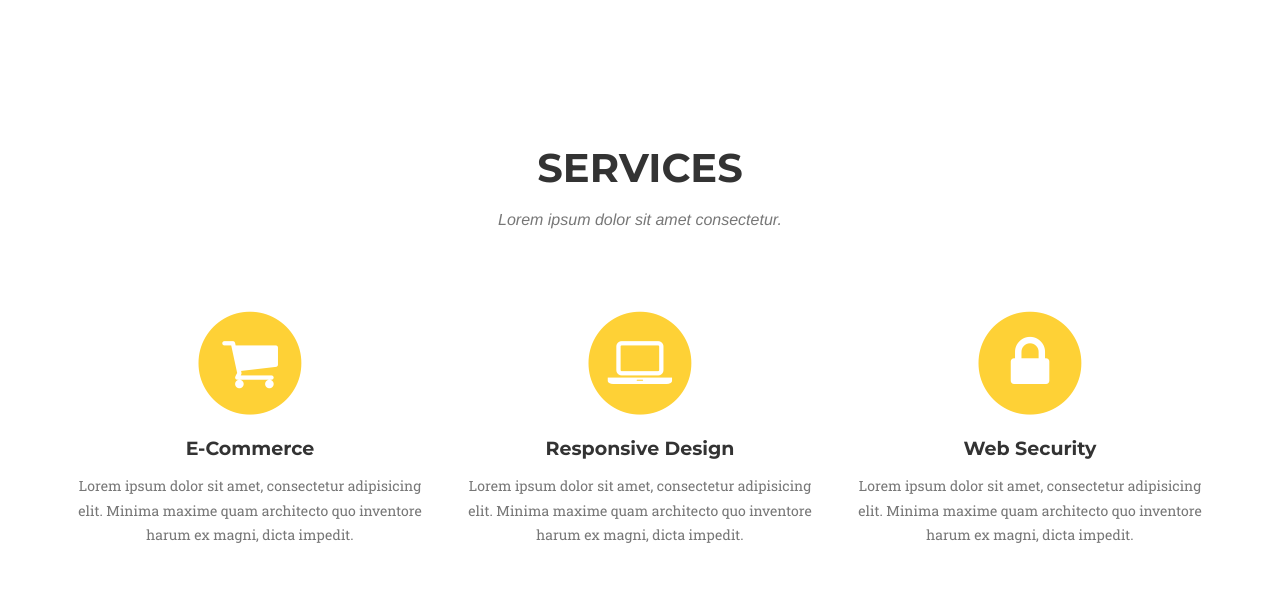
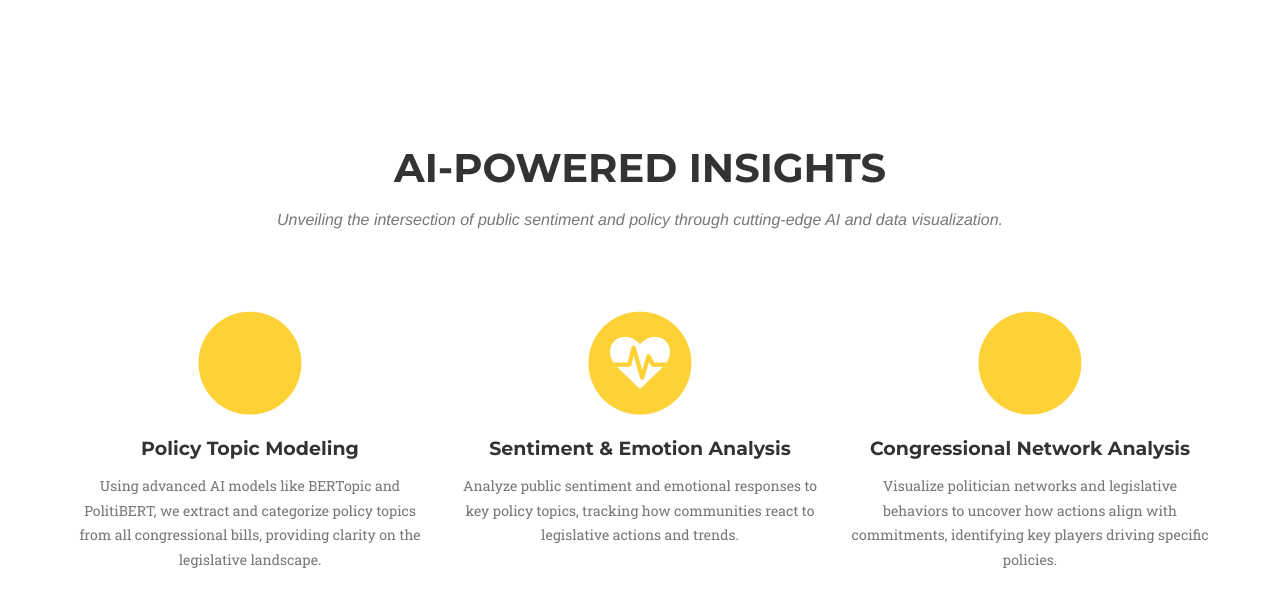
Before and after one commit to rundowntown/Gallop_Working, a Jekyll site: the page built from index.html, in a window 1280 px wide and 900 px high, scrolled down 787 px, cut to the strip 117-724 px from the top of the window. Built offline with Jekyll 4.4.1, drawn with Linux system fonts in a browser that asks for light colours; some web fonts are replaced.

Commit message:
Update services.html

```diff
--- a/_includes/services.html
+++ b/_includes/services.html
@@ -3,34 +3,42 @@
     <div class="container">
         <div class="row">
             <div class="col-lg-12 text-center">
-                    <h2 class="section-heading">Services</h2>
-                    <h3 class="section-subheading text-muted">Lorem ipsum dolor sit amet consectetur.</h3>
+                <h2 class="section-heading">AI-Powered Insights</h2>
+                <h3 class="section-subheading text-muted">
+                    Unveiling the intersection of public sentiment and policy through cutting-edge AI and data visualization.
+                </h3>
             </div>
         </div>
         <div class="row text-center">
             <div class="col-md-4">
                 <span class="fa-stack fa-4x">
                     <i class="fa fa-circle fa-stack-2x text-primary"></i>
-                        <i class="fa fa-shopping-cart fa-stack-1x fa-inverse"></i>
+                    <i class="fa fa-chart-pie fa-stack-1x fa-inverse"></i>
                 </span>
-                    <h4 class="service-heading">E-Commerce</h4>
-                    <p class="text-muted">Lorem ipsum dolor sit amet, consectetur adipisicing elit. Minima maxime quam architecto quo inventore harum ex magni, dicta impedit.</p>
+                <h4 class="service-heading">Policy Topic Modeling</h4>
+                <p class="text-muted">
+                    Using advanced AI models like BERTopic and PolitiBERT, we extract and categorize policy topics from all congressional bills, providing clarity on the legislative landscape.
+                </p>
             </div>
             <div class="col-md-4">
                 <span class="fa-stack fa-4x">
                     <i class="fa fa-circle fa-stack-2x text-primary"></i>
-                        <i class="fa fa-laptop fa-stack-1x fa-inverse"></i>
+                    <i class="fa fa-heartbeat fa-stack-1x fa-inverse"></i>
                 </span>
-                    <h4 class="service-heading">Responsive Design</h4>
-                    <p class="text-muted">Lorem ipsum dolor sit amet, consectetur adipisicing elit. Minima maxime quam architecto quo inventore harum ex magni, dicta impedit.</p>
+                <h4 class="service-heading">Sentiment & Emotion Analysis</h4>
+                <p class="text-muted">
+                    Analyze public sentiment and emotional responses to key policy topics, tracking how communities react to legislative actions and trends.
+                </p>
             </div>
             <div class="col-md-4">
                 <span class="fa-stack fa-4x">
                     <i class="fa fa-circle fa-stack-2x text-primary"></i>
-                        <i class="fa fa-lock fa-stack-1x fa-inverse"></i>
+                    <i class="fa fa-project-diagram fa-stack-1x fa-inverse"></i>
                 </span>
-                    <h4 class="service-heading">Web Security</h4>
-                    <p class="text-muted">Lorem ipsum dolor sit amet, consectetur adipisicing elit. Minima maxime quam architecto quo inventore harum ex magni, dicta impedit.</p>
+                <h4 class="service-heading">Congressional Network Analysis</h4>
+                <p class="text-muted">
+                    Visualize politician networks and legislative behaviors to uncover how actions align with commitments, identifying key players driving specific policies.
+                </p>
             </div>
         </div>
     </div>
```
Lines whose indentation alone changed are shown as unchanged.
